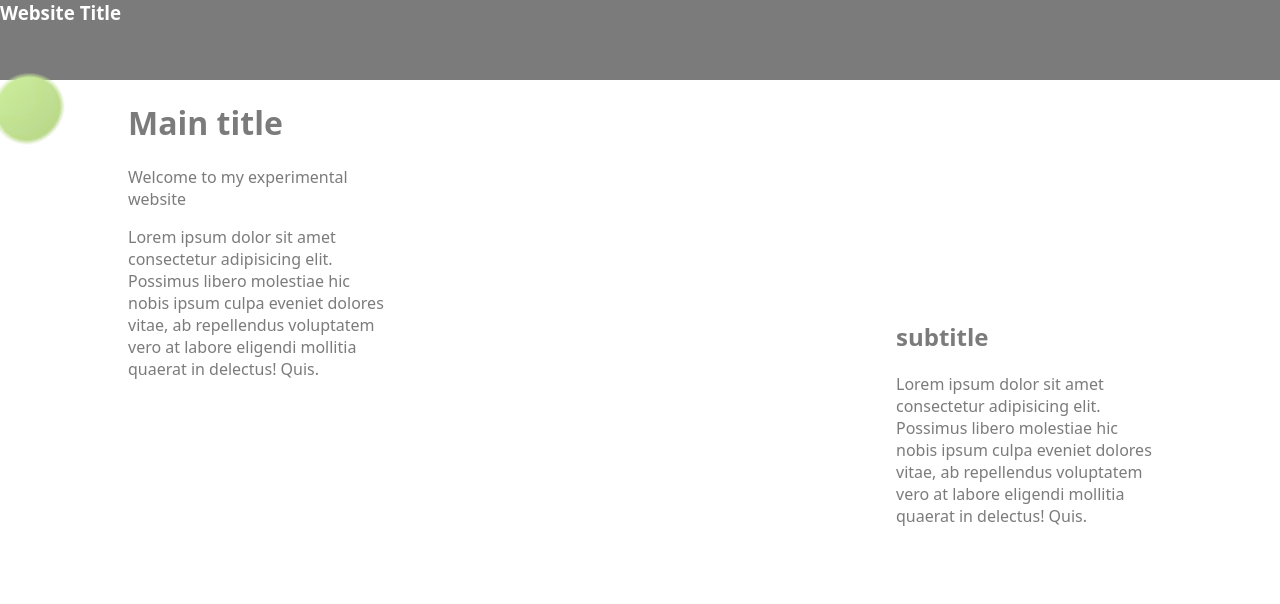
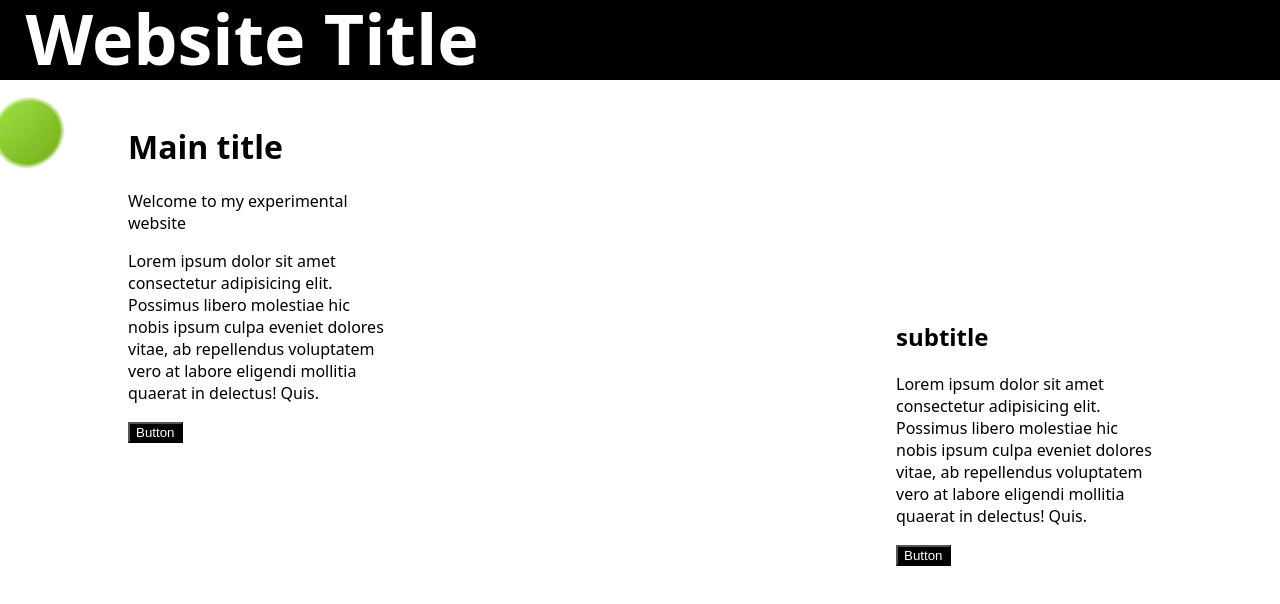
Before and after one commit to connk95/elegant-water-67tt6v, a React (Create React App) app: page / in a window 1280 px wide. Shown: the top 604 px of the page. Built offline with nearby package versions, Linux system fonts and the light colour scheme; the HTML template or start-up script is replaced by a standard one.

Commit message:
have fun

```diff
--- a/src/App.tsx
+++ b/src/App.tsx
@@ -21,7 +21,7 @@ export default function App() {
   };
 
   return (
-    <div class="main">
+    <div>
       <div className="header">
         <h3>Website Title</h3>
       </div>
@@ -34,6 +34,7 @@ export default function App() {
           repellendus voluptatem vero at labore eligendi mollitia quaerat in
           delectus! Quis.
         </p>
+        <button>Button</button>
       </div>
       <div className="bottom-right">
         <h2>subtitle</h2>
@@ -43,6 +44,7 @@ export default function App() {
           repellendus voluptatem vero at labore eligendi mollitia quaerat in
           delectus! Quis.
         </p>
+        <button>Button</button>
       </div>
       <div className={styles.container}>
         <svg style={{ position: "absolute", width: 0, height: 0 }}>
--- a/src/index.css
+++ b/src/index.css
@@ -3,8 +3,8 @@ body,
 #root {
   height: 100%;
   width: 100%;
-  opacity: 0.8;
-  background-image: radial-gradient(black 0.5px, white 0.5px);
+  opacity: 1;
+  background-image: radial-gradient(rgb(100, 100, 100) 0.5px, white 0.5px);
   background-size: 20px 20px;
   z-index: -1;
 }
@@ -40,12 +40,27 @@ body {
   width: 100%;
   background-color: black;
   margin: 0;
+  margin-bottom: 3vh;
   height: 10vh;
-  z-index: 1000;
+  z-index: 10000;
   display: flex;
+  opacity: 1;
 }
 
 .header > h3 {
+  position: absolute;
+  top: -10px;
   margin: 0;
+  margin-left: 2vw;
+  color: white;
+  font-size: 70px;
+}
+
+p {
+
+}
+
+button {
+  background-color: black;
   color: white;
 }
```
Also changed, not shown: 1 other file (tests, documents, lock files or other folders).
